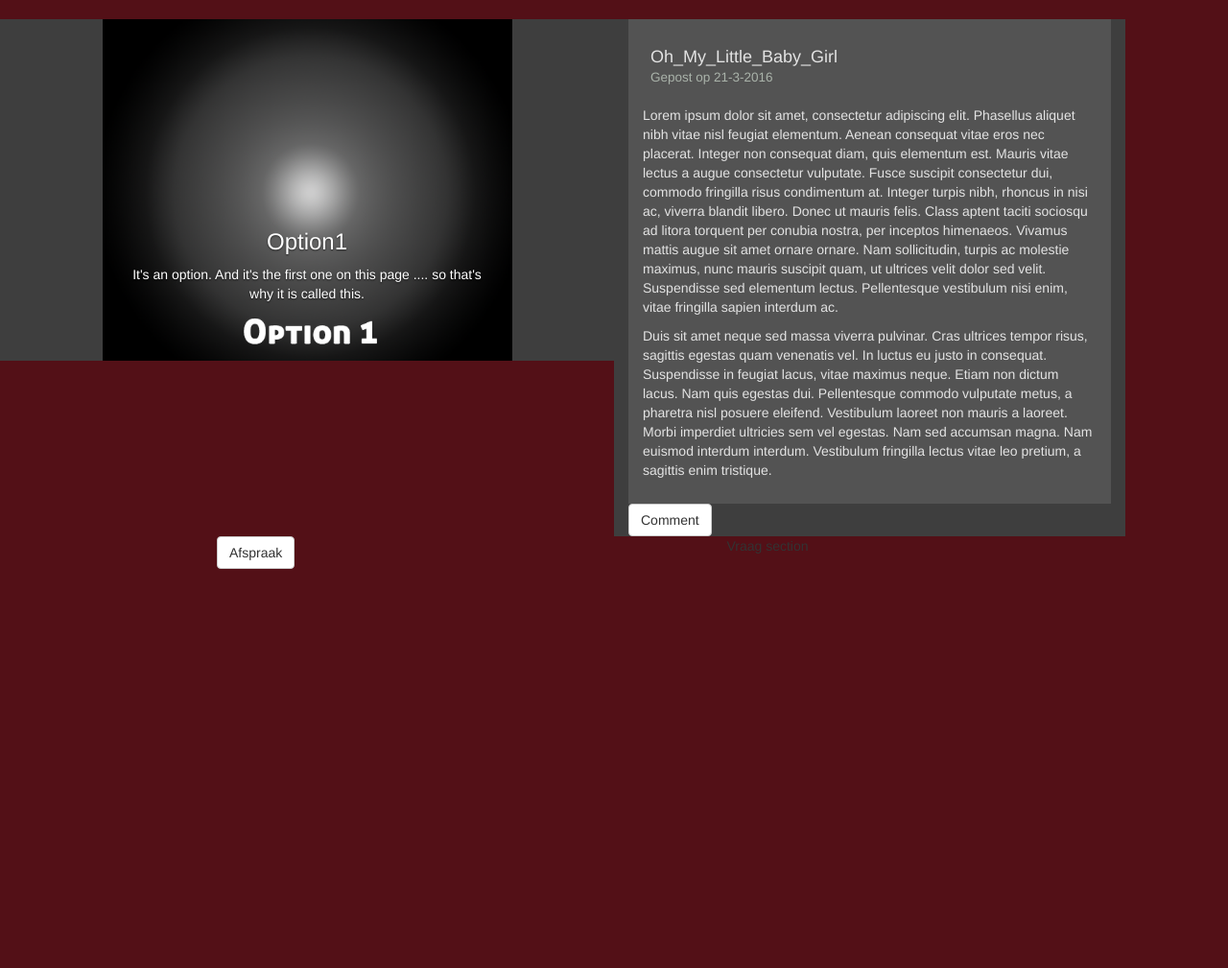
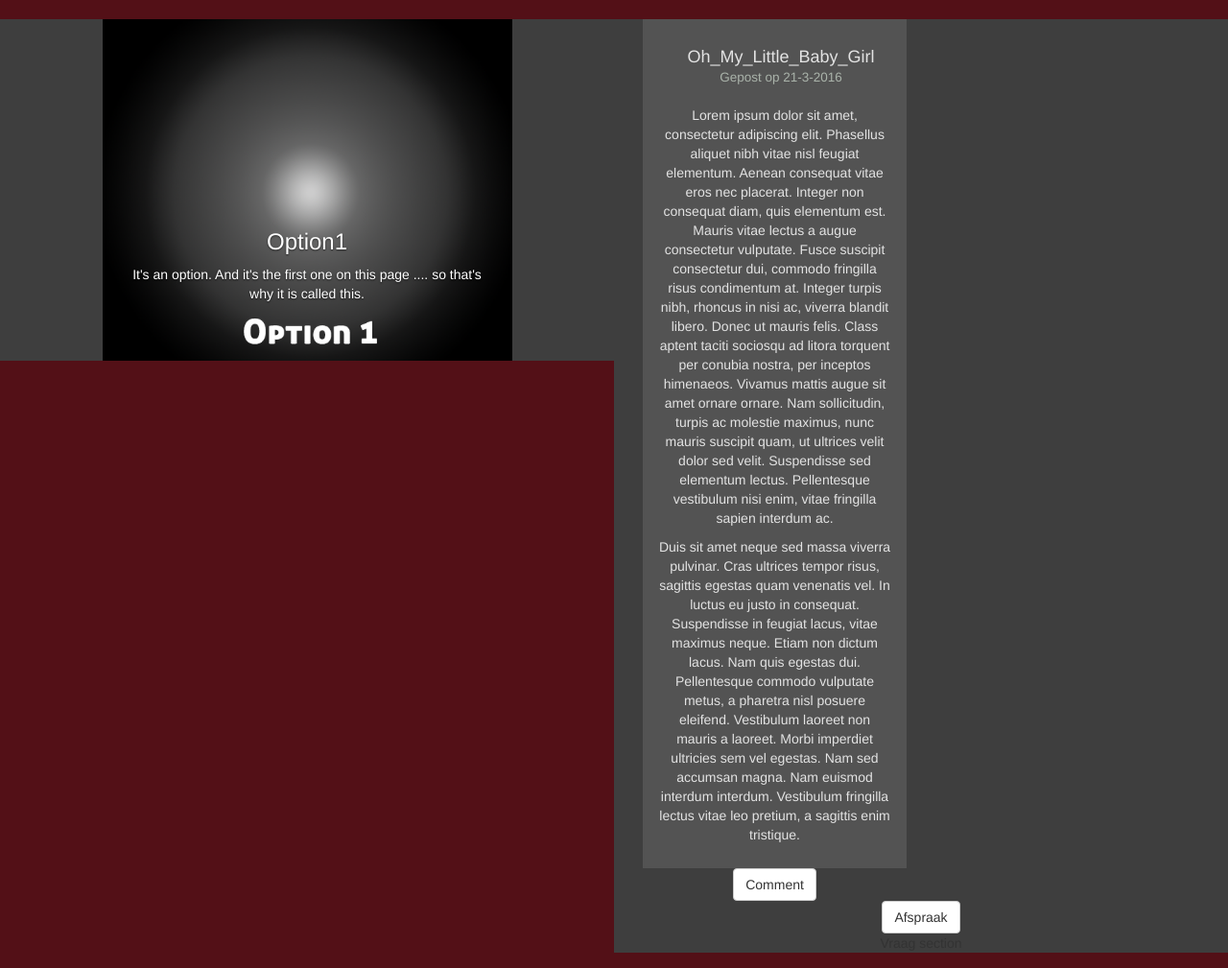
Before and after one commit to LiquidMonkey/ALA_Gemeente, a PHP site: page / in a window 1280 px wide. Shown: the part 52-1061 px from the top of the page at 96% size. Before the commit the page ends 645 px from the top, so only its background shows below. Run offline with PHP 8.4, Linux system fonts and the light colour scheme.

Commit message:
fixed adduser/aanmeld formulier and changed the col-md in the right side of the site the comments the appointments and the question sections

```diff
--- a/aanmelden.php
+++ b/aanmelden.php
@@ -160,7 +160,7 @@
 
                 </div>
                 <div class="col-sm-3 col-sm-9-push">
-                    <button type="submit" class="btn btn-default">Zend</button>
+                    <button type="submit" name="post" class="btn btn-default">Zend</button>
                 </div>
 
             </form>
--- a/css/css.css
+++ b/css/css.css
@@ -142,7 +142,10 @@
 
 /* Small devices (tablets, 768px and up) */
 @media (min-width: @screen-sm-min) {
-
+    article{
+        margin-left: auto;
+        margin-right: auto;
+    }
 }
 
 /* Medium devices (desktops, 992px and up) */
--- a/index.html
+++ b/index.html
@@ -7,6 +7,8 @@
     <!-- The above 3 meta tags *must* come first in the head; any other head content must come *after* these tags -->
     <title>Gemeente</title>
 
+    <!--favicon-->
+    <link rel="shortcut icon" type="image/jpg" href="./media/logo.jpg">
     <!-- Bootstrap -->
     <link href="css/normalize.css" rel="stylesheet" type="text/css" />
     <link href="css/bootstrap.min.css" rel="stylesheet" type="text/css" />
@@ -90,7 +92,7 @@
     <section class="container-fluid">
       <article>
         <div class="row">
-          <div class="col-md-6">
+          <div class="col-md-6 pull-left">
             <div id="homeSlider" class="carousel slide" data-ride="carousel">
               <!-- Indicators -->
               <ol class="carousel-indicators">
@@ -134,8 +136,8 @@
               </a>
             </div>
           </div>
-          <div class="rightSide" class="col-md-6 col-md-6-pull">
-            <div class="col-md-5 text-left postSection">
+          <div class="col-md-6 pull-right">
+            <div class="col-md-6 text-left postSection">
               <div class="userPost">
                 <div class="userDetails">
                   <h4><p class="userName">Oh_My_Little_Baby_Girl</p> <small>Gepost op 21-3-2016</small></h4>
@@ -147,7 +149,7 @@
               </div><!--End of post-->
               <button id="makeComment" type="submit" class="btn btn-default">Comment</button>
               <!--====================NOT DONE YET JUST BASE IDEA PROBABLY GONNA MAKE IT A TEXTAREA================-->
-              <div class="hidden col-md-5">
+              <div class="hidden col-md-12">
                 <form class="form-horizontal" role="form" method="post" action="postComment.php">
                   <div class="form-group">
                     <label for="FirstName" class="col-sm-2 control-label">Comment</label>
@@ -158,10 +160,10 @@
                 </form>
               </div>
             </div><!--End of col-md-5 first aka textBox-->
-            <div class="col-md-5 text-center">
+            <div class="col-md-12 text-center">
               <button type="button" class="btn btn-default">Afspraak</button>
             </div>
-            <div class="col-md-5 text-center">
+            <div class="col-md-12 text-center">
               Vraag section
             </div>
           </div>
--- a/php/configDB.php
+++ b/php/configDB.php
@@ -8,7 +8,7 @@
 try {
     $db = new PDO('mysql:host='.$host. ';dbname='.$database, $username, $password);
     $db->setAttribute(PDO::ATTR_ERRMODE, PDO::ERRMODE_EXCEPTION);
-    $db->query("SET SESSION sql_mode - 'ANSI,ONLY_FULL_GROUP_BY'");
+    $db->query("SET SESSION sql_mode = 'ANSI,ONLY_FULL_GROUP_BY'");
 }
 catch(PDOException $e) {
     $msg = '
```
Also changed, not shown: addUser.php (+7 -17 lines).
